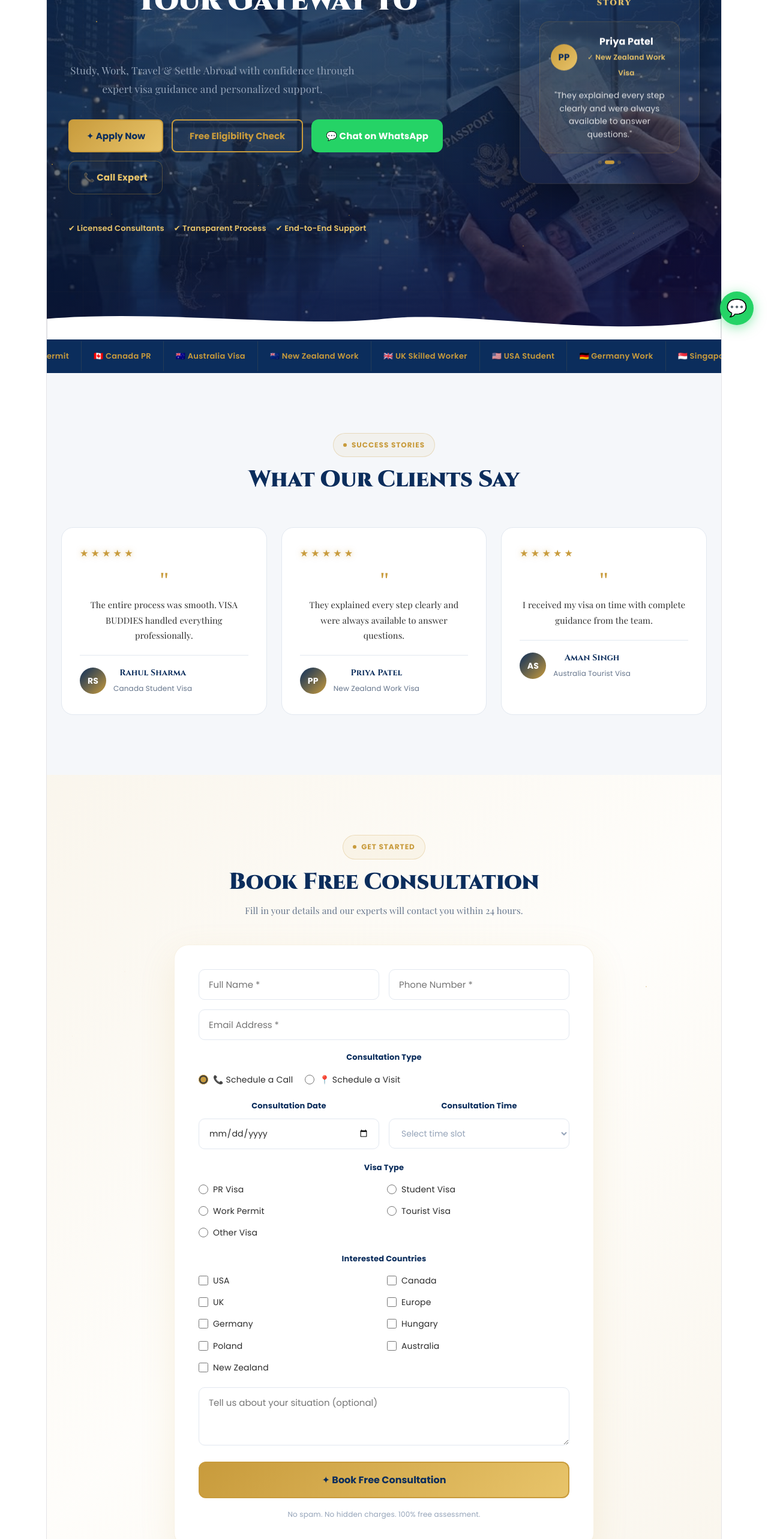
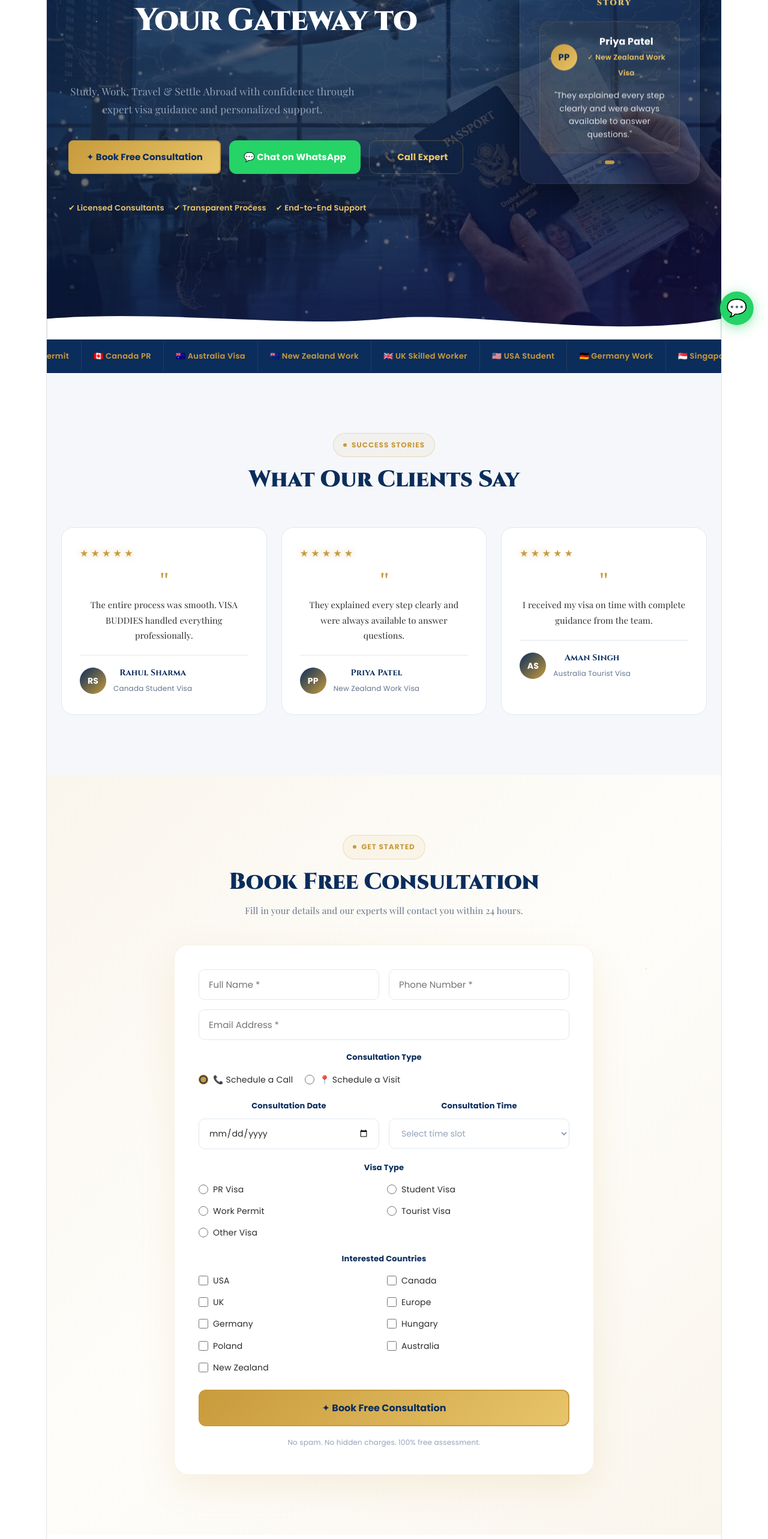
Before and after one commit to hetpatel79/visa-buddies, a React (Vite) app: page / in a window 1280 px wide. Shown: the part 234-2800 px from the top of the page at 60% size. Built offline with nearby package versions, Linux system fonts and the light colour scheme.

Commit message:
Merge duplicate CTA buttons into one Book Free Consultation button; remove optional message textarea from form

```diff
--- a/src/App.jsx
+++ b/src/App.jsx
@@ -288,7 +288,7 @@ export default function App(){
             ))}
           </div>
           <div className="hide-mob" style={{ display: "flex", gap: 10, alignItems: "center", flexShrink: 0 }}>
-            <GoldBtn onClick={() => go("assessment")} style={{ padding: "10px 18px", fontSize: 13 }}>Free Assessment</GoldBtn>
+            <GoldBtn onClick={() => go("assessment")} style={{ padding: "10px 18px", fontSize: 13 }}>Book Free Consultation</GoldBtn>
             <motion.button whileHover={{ scale: 1.04 }} whileTap={{ scale: 0.96 }} onClick={() => go("assessment")}
               style={{ background: C.navy, color: "white", border: "none", padding: "11px 18px", borderRadius: 8, fontSize: 13, fontWeight: 700, cursor: "pointer", ...BODY }}>
               Book Consultation
@@ -339,8 +339,7 @@ export default function App(){
               </motion.p>
               <motion.div initial={{ opacity: 0, y: 16 }} animate={{ opacity: 1, y: 0 }} transition={{ duration: 0.5, delay: 0.38 }}
                 style={{ display: "flex", gap: 14, flexWrap: "wrap", marginBottom: 44 }}>
-                <GoldBtn onClick={() => go("assessment")} style={{ fontSize: 15, padding: "14px 28px" }}>✦ Apply Now</GoldBtn>
-                <GoldBtn outline onClick={() => go("assessment")} style={{ fontSize: 15, padding: "14px 28px" }}>Free Eligibility Check</GoldBtn>
+                <GoldBtn onClick={() => go("assessment")} style={{ fontSize: 15, padding: "14px 28px" }}>✦ Book Free Consultation</GoldBtn>
                 <motion.a href="https://wa.me/91XXXXXXXXXX" target="_blank" rel="noopener noreferrer" whileHover={{ scale: 1.04 }} whileTap={{ scale: 0.97 }}
                   style={{ display: "flex", alignItems: "center", gap: 8, padding: "14px 24px", borderRadius: 12, background: "#25D366", color: "white", fontWeight: 700, fontSize: 15, textDecoration: "none", fontFamily: "Poppins,sans-serif" }}>
                   💬 Chat on WhatsApp
@@ -523,10 +522,7 @@ export default function App(){
                       </div>
                     </div>
 
-                    <textarea placeholder="Tell us about your situation (optional)" rows={3} value={form.msg} onChange={(e) => setForm({ ...form, msg: e.target.value })}
-                      style={{ width: "100%", padding: "13px 16px", border: `1.5px solid ${C.border}`, borderRadius: 10, fontSize: 15, outline: "none", fontFamily: "Poppins,sans-serif", resize: "vertical", marginBottom: 20 }}
-                      onFocus={(e) => (e.target.style.borderColor = C.gold)} onBlur={(e) => (e.target.style.borderColor = C.border)} />
-                    <GoldBtn style={{ width: "100%", padding: 16, fontSize: 16, borderRadius: 12 }} onClick={() => { if (form.name && form.email && form.phone) setSent(true); }}>
+                    <GoldBtn style={{ width: "100%", padding: 16, fontSize: 16, borderRadius: 12, marginTop: 4 }} onClick={() => { if (form.name && form.email && form.phone) setSent(true); }}>
                       ✦ Book Free Consultation
                     </GoldBtn>
                     <p style={{ fontSize: 12, color: "#94A3B8", textAlign: "center", marginTop: 14 }}>No spam. No hidden charges. 100% free assessment.</p>
```
